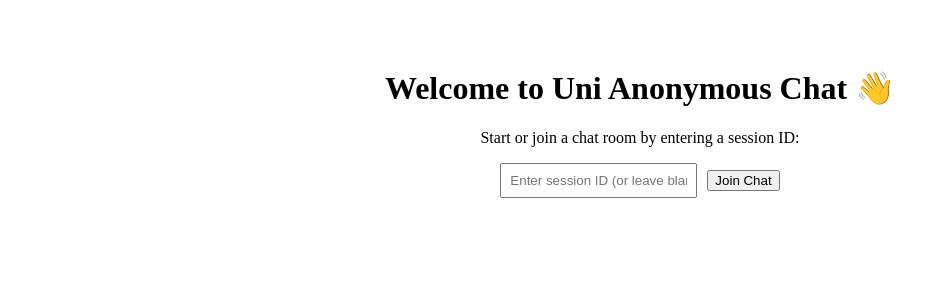
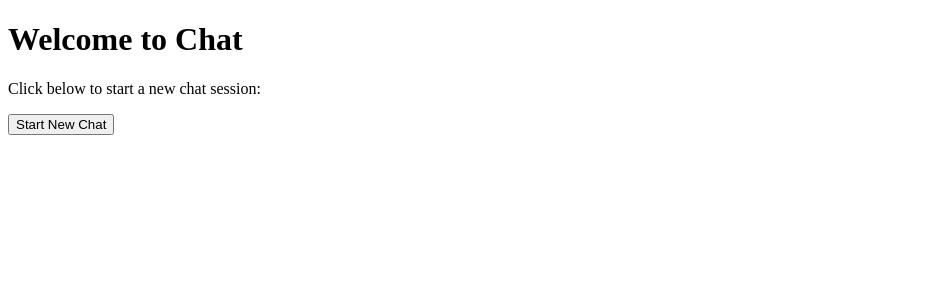
Before and after one commit to LarJean/Corndog-sa-SP, a Next.js app: page / in a window 1280 px wide. Shown: the top 300 px of the page, without its empty margins (0-945 px from the left). Built offline with nearby package versions, Linux system fonts and the light colour scheme.

Commit message:
Update index.js

```diff
--- a/pages/index.js
+++ b/pages/index.js
@@ -1,29 +1,23 @@
 import { useRouter } from "next/router";
-import { useState } from "react";
 
 export default function Home() {
   const router = useRouter();
-  const [sessionId, setSessionId] = useState("");
 
-  const startChat = () => {
-    // generate random session id if empty
-    const id = sessionId || Math.random().toString(36).substring(2, 8);
-    router.push(`/chat/${id}`);
+  const handleNewChat = () => {
+    const newSessionId = Math.random().toString(36).substring(2, 9); // generate random id
+    router.push(`/chat/${newSessionId}`); // redirect to chat page
   };
 
   return (
-    <div style={{ padding: "40px", textAlign: "center" }}>
-      <h1>Welcome to Uni Anonymous Chat 👋</h1>
-      <p>Start or join a chat room by entering a session ID:</p>
-
-      <input
-        type="text"
-        placeholder="Enter session ID (or leave blank for random)"
-        value={sessionId}
-        onChange={(e) => setSessionId(e.target.value)}
-        style={{ padding: "8px", marginRight: "10px" }}
-      />
-      <button onClick={startChat}>Join Chat</button>
+    <div className="min-h-screen flex flex-col items-center justify-center bg-gray-100">
+      <h1 className="text-2xl font-bold mb-4">Welcome to Chat</h1>
+      <p className="mb-6">Click below to start a new chat session:</p>
+      <button
+        onClick={handleNewChat}
+        className="px-6 py-3 bg-blue-500 text-white rounded-lg shadow hover:bg-blue-600"
+      >
+        Start New Chat
+      </button>
     </div>
   );
 }
```
